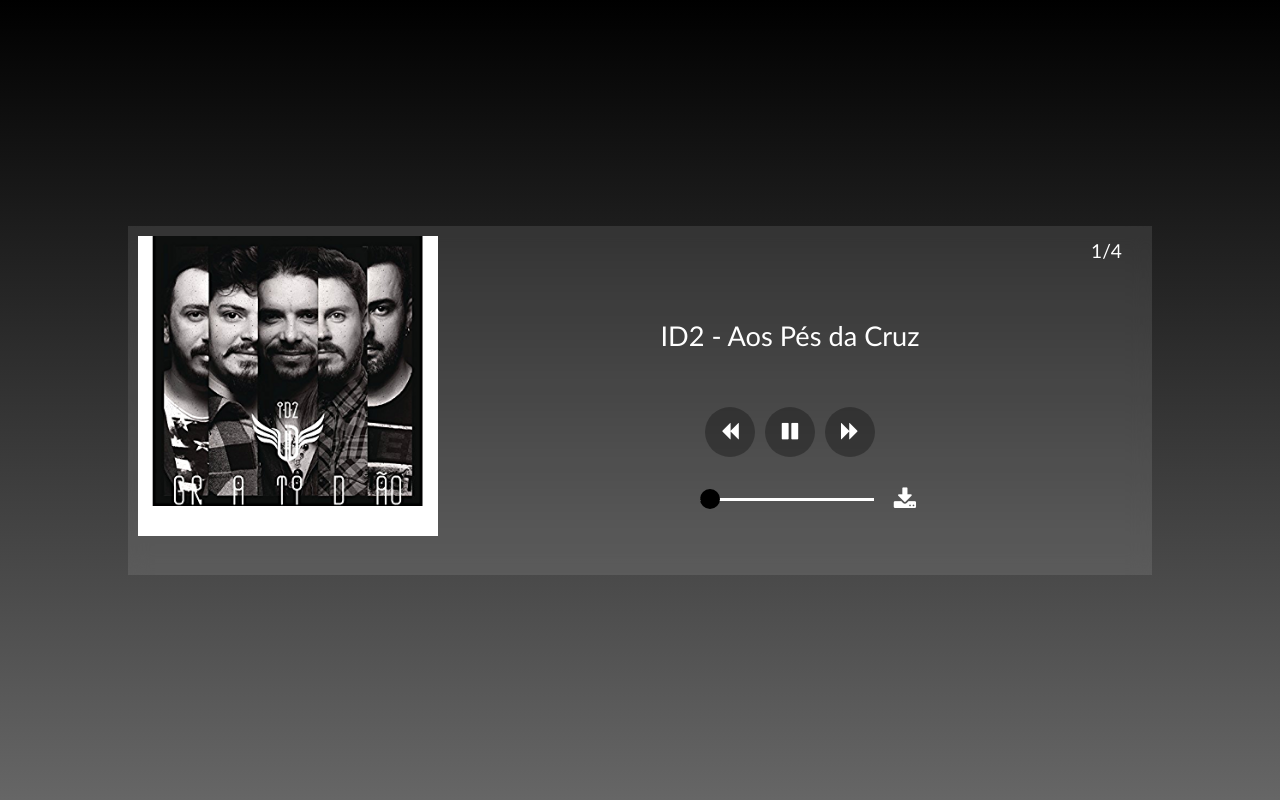
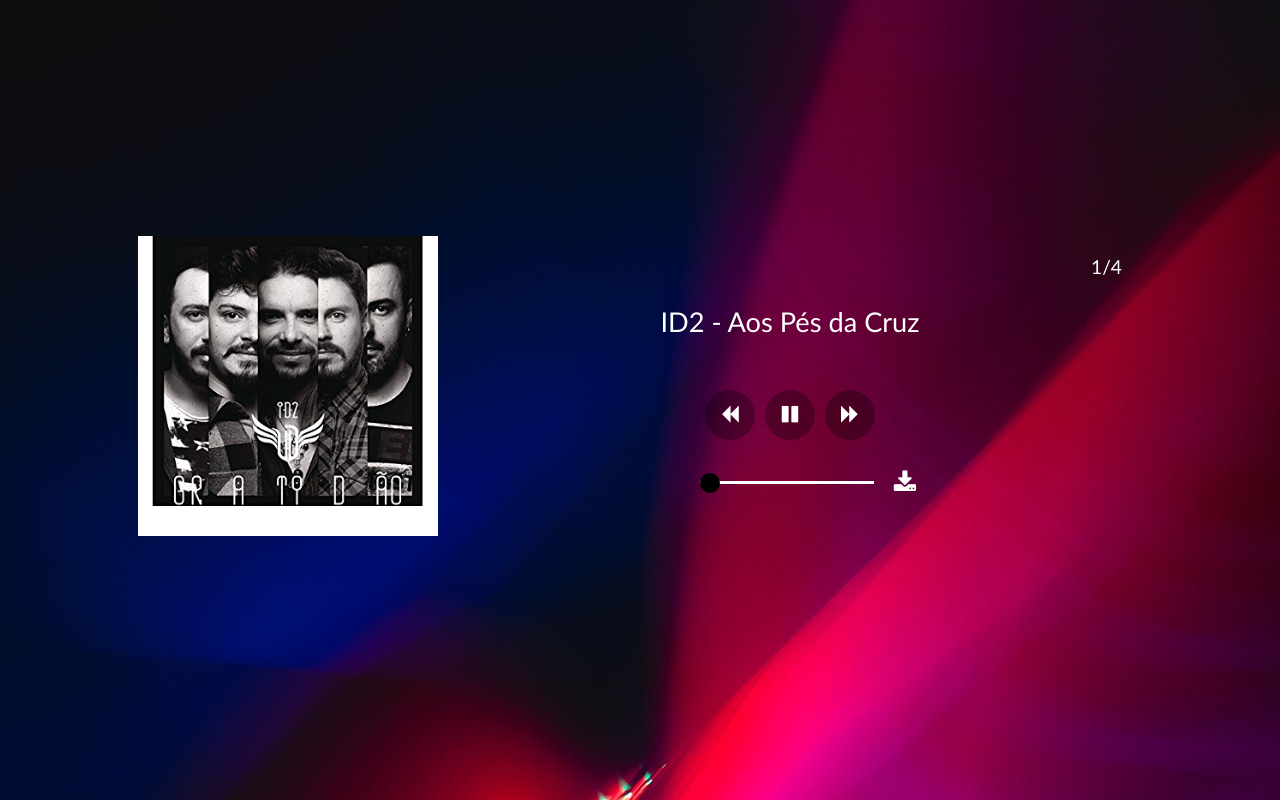
Before and after one commit to WelderMileu/player, a plain HTML site: page index.html in a window 1280 px wide. Drawn offline with Linux system fonts and the light colour scheme.

Commit message:
mudando a fundo de tela da aplicação

```diff
--- a/style.css
+++ b/style.css
@@ -16,7 +16,9 @@ body {
 	display: flex;
 	justify-content: center;
 	align-items: center;
-	background: linear-gradient(to top, #666, #000);
+	background-image: url(assets/bg/bg.jpg);
+	background-attachment: fixed;
+	background-size: cover;
 }
 
 .container {
@@ -28,8 +30,8 @@ body {
 	flex-direction: row;
 	justify-content: center;
 	align-items: center;
-	background-color: rgba(255, 255, 255, .1);
-	backdrop-filter: blur(10px);
+	/*background-color: rgba(255, 255, 255, .1);
+	backdrop-filter: blur(10px);*/
 	position: relative;
 }
 
@@ -101,7 +103,10 @@ body {
 }
 
 .container .options .music {
-	margin-top: 30px;
+	margin-top: 0px;
+	margin-bottom: 80px;
+	position: relative;
+	width: 100%;
 }
 
 .container .options .music p {
@@ -110,6 +115,9 @@ body {
 	margin-bottom: 50px;
 	color: #fff;
 	text-align: center;
+
+	position: absolute;
+	width: 100%;
 }
 
 .container .options .controls .controls-buttom {
```
Also changed, not shown: assets/bg/bg.jpg (added).
